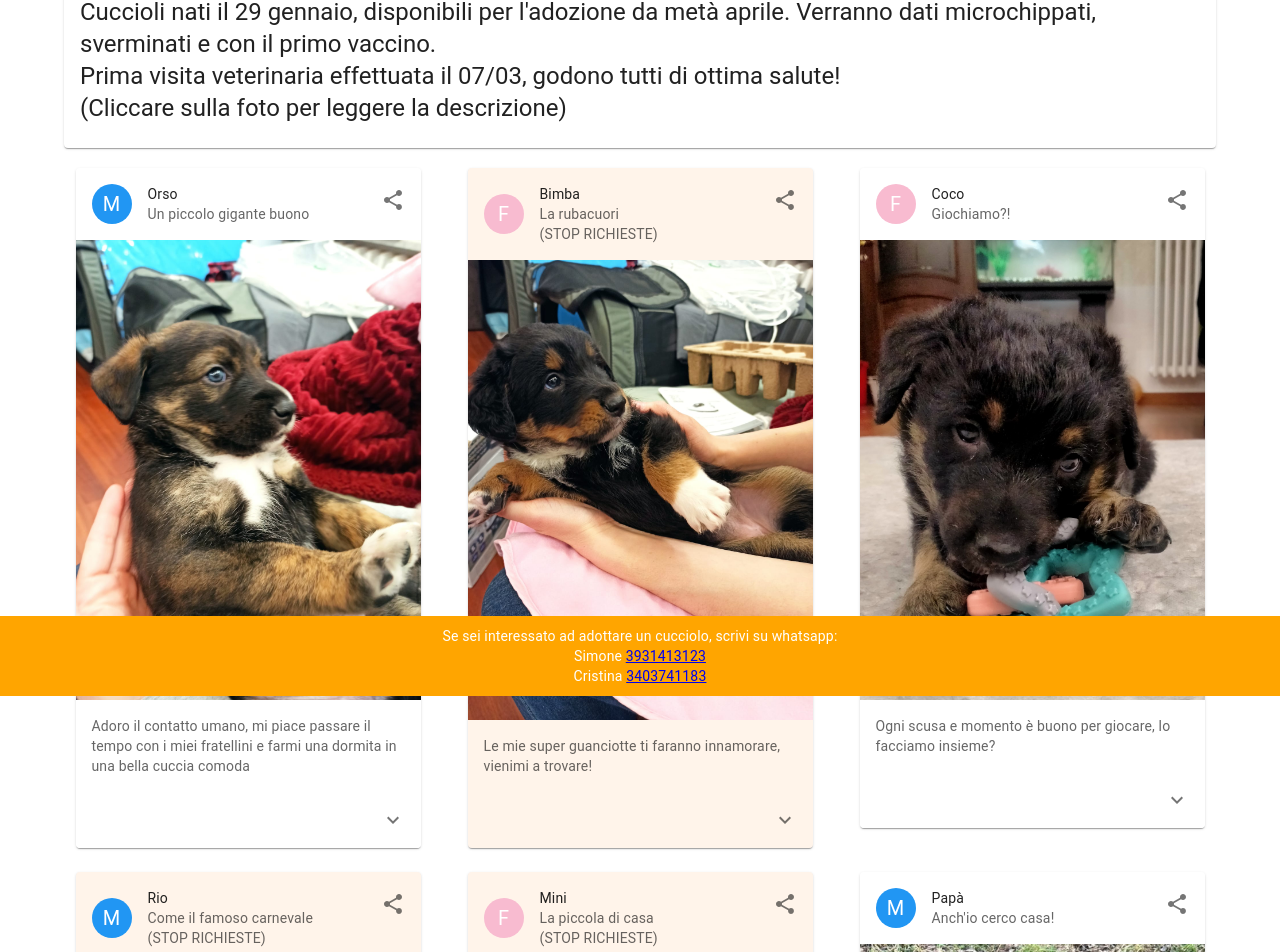
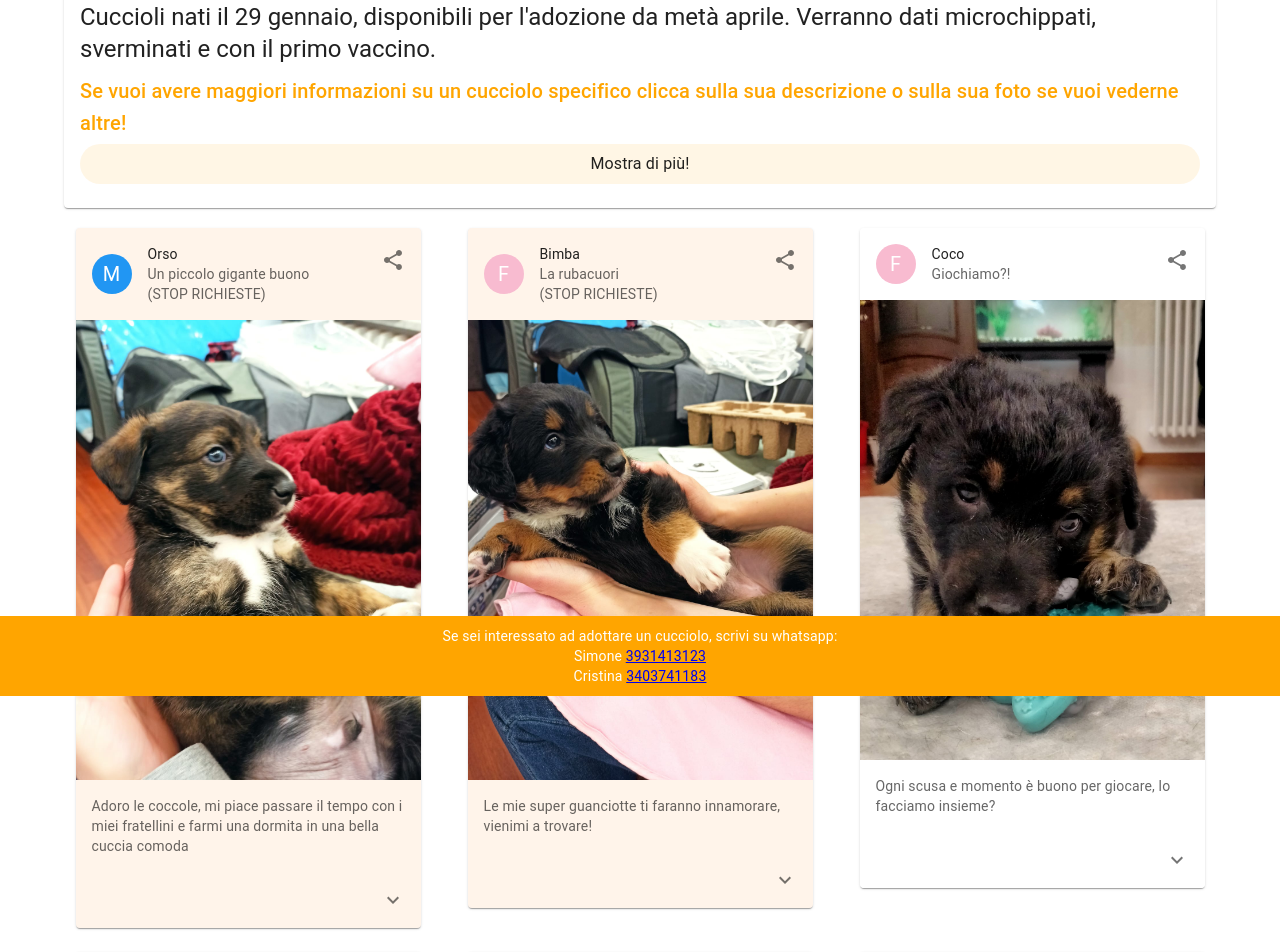
Before and after one commit to SimoneRicci98/adotta-un-cucciolo, a React (Create React App) app: page / in a window 1280 px wide. Shown: the part 104-1056 px from the top of the page. Built offline with nearby package versions, Linux system fonts and the light colour scheme.

Commit message:
aggiunte foto e descrizioni

```diff
--- a/src/App.js
+++ b/src/App.js
@@ -1,16 +1,22 @@
 import React, { useState, useEffect } from 'react';
-import { AppBar, Toolbar, Typography, Container, Card, CardContent, Grid } from '@mui/material';
+import { AppBar, Toolbar, Typography, Container, Card, CardContent, Grid, Collapse, CardActions } from '@mui/material';
 import './App.css';
 import Overview from './pages/Overview';
 
 function App() {
   const [cucciolo, setCucciolo] = useState(undefined)
+  const [expanded, setExpanded] = useState(false);
+
 
   useEffect(() => {
     const params = new URLSearchParams(window.location.search);
     const c = params.get('cucciolo');
     setCucciolo(c)
   }, []);
+
+  const handleExpandClick = () => {
+    setExpanded(!expanded)
+  }
 
   return (
     <div className='root'>
@@ -22,13 +28,36 @@ function App() {
       <Container style={{ marginTop: "20px" }}>
         <Grid container spacing={3} className='cardContainer'>
           <Grid item xs={12}>
-            <Card style={{ width: "100%", margin: "0 auto" }}>
+            <Card style={{ width: "100%", margin: "0 auto" }} onClick={handleExpandClick}>
               <CardContent>
-                <Typography variant="h5" component="h2" style={{ color: "rgba(0, 0, 0, 0.87)" }}>
+                <Typography variant="h5" component="h2" style={{ color: "rgba(0, 0, 0, 0.87)", padding: "5px 0" }}>
                   Cuccioli nati il 29 gennaio, disponibili per l'adozione da metà aprile. Verranno dati microchippati, sverminati e con il primo vaccino.
-                  <br />Prima visita veterinaria effettuata il 07/03, godono tutti di ottima salute!
-                  <br />(Cliccare sulla foto per leggere la descrizione)
                 </Typography>
+                <Typography variant="h6" component="h4" style={{ color: "#ffa500", padding: "5px 0" }}>
+                  Se vuoi avere maggiori informazioni su un cucciolo specifico clicca sulla sua descrizione o sulla sua foto se vuoi vederne altre!
+                </Typography>
+                <CardActions disableSpacing onClick={handleExpandClick} style={{ backgroundColor: "rgba(255, 165, 0, 0.1)", borderRadius: "20px", cursor: "pointer" }}>
+                  <Typography style={{ margin: "0 auto", }}>Mostra di {expanded ? "meno" : "più!"}</Typography>
+                </CardActions>
+                <Collapse in={expanded} timeout="auto" unmountOnExit>
+                  <CardContent>
+                    {/*<Typography style={{ color: "rgba(0, 0, 0, 0.87)", padding: "5px 0" }}>
+                      I cuccioli sono un tripudio di energia e allegria, un vortice di vita che riempie la casa di risate e gioia. Non c'è momento noioso quando sono intorno, poiché si impegnano in giochi e interazioni senza fine. Con l'introduzione dei loro nuovi giocattoli, come palline e ossi di gomma, hanno scoperto un mondo di divertimento che li tiene occupati per ore.
+                    </Typography>*/}
+                    <Typography style={{ color: "rgba(0, 0, 0, 0.87)", padding: "5px 0" }}>
+                      Crescendo in un ambiente casalingo, i cuccioli si sono abituati alle persone e ai rumori tipici della vita quotidiana, come l'aspirapolvere che ronza e la televisione che mormora in sottofondo.
+                    </Typography>
+                    <Typography style={{ color: "rgba(0, 0, 0, 0.87)", padding: "5px 0" }}>
+                      Con il coinvolgimento del nostro altro cane (amorevolmente chiamato lo zio Tony) e della loro bravissima mamma, stanno crescendo imparando le interazioni e il rispetto verso gli altri cani. Osservandoli interagire, si può percepire quanto i due membri più grandi della famiglia siano importanti per loro.
+                    </Typography >
+                    <Typography style={{ color: "rgba(0, 0, 0, 0.87)", padding: "5px 0" }}>
+                      E non c'è cosa che entusiasmi di più i cuccioli che l'idea di esplorare gli spazi aperti! Con l'arrivo delle belle giornate avranno la possibilità di scoprire gli spazi esterni (nel nostro giardino) in totale sicurezza.
+                    </Typography>
+                    <Typography style={{ color: "rgba(0, 0, 0, 0.87)", padding: "5px 0" }}>
+                      La prima visita veterinaria al CVT di Rivoli effettuata il 07/03 ha confermato che sono tutti in ottima salute! Non vedono l'ora di trovare una casa dove poter portare ancora più gioia e amore, e siamo sicuri che chiunque li adotti avrà la fortuna di accogliere una parte speciale della famiglia.
+                    </Typography>
+                  </CardContent>
+                </Collapse>
               </CardContent>
             </Card>
           </Grid>
--- a/src/components/StyledCard.js
+++ b/src/components/StyledCard.js
@@ -12,7 +12,6 @@ import Typography from '@mui/material/Typography';
 import { blue, pink } from '@mui/material/colors';
 import ShareIcon from '@mui/icons-material/Share';
 import ExpandMoreIcon from '@mui/icons-material/ExpandMore';
-import { Button } from '@mui/material';
 
 const handleShareClick = async (dog) => {
     const url = 'https://adotta-un-cucciolo.vercel.app/?cucciolo=' + dog.name + '#' + dog.name;
@@ -60,10 +59,27 @@ export default function StyledCard(props) {
     const handleExpandClick = () => {
         setExpanded(!expanded);
     };
+    const getBackgroundColor = () => {
+        switch (dog.adopted) {
+            case '(STOP RICHIESTE)':
+                return 'rgba(255, 218, 185, 0.3)'
+            case '(Nuovamente disponibile!)':
+                return 'rgba(144, 238, 144, 0.3)'
+            default:
+                return 'white'
+        }
+    }
+    const openInNewTab = (url) => {
+  const newWindow = window.open(url, '_blank', 'noopener,noreferrer')
+  if (newWindow) newWindow.opener = null
+}
+    const onClickUrl = (url) => {
+        return () => openInNewTab(url)
+      }
 
     return (
 
-        <Card sx={{ maxWidth: 345, margin: '0 auto' }} onClick={handleExpandClick}>
+        <Card sx={{ maxWidth: 345, margin: '0 auto' }} >
             <section id={dog.name} name={dog.name} />
             <CardHeader
                 avatar={
@@ -78,20 +94,21 @@ export default function StyledCard(props) {
                 }
                 title={dog.name}
                 subheader={<>{dog.short_desc} <br /> {dog.adopted}</>}
-                style={{ backgroundColor: dog.adopted !== '' ? 'rgba(255, 218, 185, 0.3)' : 'white' }}
+                style={{ backgroundColor: getBackgroundColor() }}
+                onClick={handleExpandClick}
             />
-
             <CardMedia
                 component="img"
                 image={dog.image}
                 alt={dog.name}
+                onClick={onClickUrl(dog.url)}
             />
-            <CardContent style={{ backgroundColor: dog.adopted !== '' ? 'rgba(255, 218, 185, 0.3)' : 'white' }}>
+            <CardContent style={{ backgroundColor: getBackgroundColor() }} onClick={handleExpandClick}>
                 <Typography variant="body2" color="text.secondary">
                     {dog.pitch_sale}
                 </Typography>
             </CardContent>
-            <CardActions disableSpacing style={{ backgroundColor: dog.adopted !== '' ? 'rgba(255, 218, 185, 0.3)' : 'white' }}>
+            <CardActions disableSpacing style={{ backgroundColor: getBackgroundColor() }} onClick={handleExpandClick}>
                 {/* <Button >Segui la mia crescita!</Button>*/}
                 <ExpandMore
                     expand={expanded}
@@ -103,7 +120,7 @@ export default function StyledCard(props) {
                 </ExpandMore>
             </CardActions>
             <Collapse in={expanded} timeout="auto" unmountOnExit>
-                <CardContent style={{ backgroundColor: dog.adopted !== '' ? 'rgba(255, 218, 185, 0.3)' : 'white' }}>
+                <CardContent style={{ backgroundColor: getBackgroundColor() }}>
                     {dog.description.map(value => <Typography paragraph>{value}</Typography>)}
                 </CardContent>
             </Collapse>
--- a/src/pages/Overview.js
+++ b/src/pages/Overview.js
@@ -1,4 +1,3 @@
-
 import React from 'react';
 import { Container, Grid } from '@mui/material';
 import '../App.css';
@@ -17,11 +16,12 @@ const Overview = (props) => {
     [
       {
         name: 'Orso',
-        adopted: '',
+        adopted: '(STOP RICHIESTE)',
         gender: 'm',
         image: orso,
+        url:'https://www.dropbox.com/scl/fo/cnawrnpedmtnfscsz6hg1/h?rlkey=wjlk01j4yae8vzkiusa1n5bpp&dl=0',
         short_desc: 'Un piccolo gigante buono',
-        pitch_sale: 'Adoro il contatto umano, mi piace passare il tempo con i miei fratellini e farmi una dormita in una bella cuccia comoda',
+        pitch_sale: 'Adoro le coccole, mi piace passare il tempo con i miei fratellini e farmi una dormita in una bella cuccia comoda',
         wheight_progress:[{ date: "12-02-24", weight: 1600 }, { date: "16-02-24", weight: 1850 }, { date: "17-02-24", weight: 1960 }, { date: "18-02-24", weight: 2050 }, { date: "21-02-24", weight: 2300 }, { date: "22-02-24", weight: 2400 }, { date: "23-02-24", weight: 2400 }, { date: "26-02-24", weight: 2600 }, { date: "28-02-24", weight: 2890 }, { date: "01-03-24", weight: 3300 }, { date: "03-03-24", weight: 3400 }, { date: "07-03-24", weight: 3900 }],
         description:
           [
@@ -36,6 +36,7 @@ const Overview = (props) => {
         adopted: '(STOP RICHIESTE)',
         gender: 'f',
         image: bimba,
+        url:'https://www.dropbox.com/scl/fo/a6143fc54a6uvdnlez6rf/h?rlkey=528milnbm53omianx8bep1ydo&dl=0',
         short_desc: 'La rubacuori',
         pitch_sale: 'Le mie super guanciotte ti faranno innamorare, vienimi a trovare!',
         wheight_progress:[{ date: "12-02-24", weight: 1290 }, { date: "16-02-24", weight: 1640 }, { date: "17-02-24", weight: 1710 }, { date: "18-02-24", weight: 1750 }, { date: "21-02-24", weight: 1900 }, { date: "22-02-24", weight: 1970 }, { date: "23-02-24", weight: 2040 }, { date: "26-02-24", weight: 2150 }, { date: "28-02-24", weight: 2320 }, { date: "01-03-24", weight: 2680 }, { date: "03-03-24", weight: 2800 }, { date: "07-03-24", weight: 3250 }],
@@ -52,6 +53,7 @@ const Overview = (props) => {
         adopted: '',
         gender: 'f',
         image: coco,
+        url:'https://www.dropbox.com/scl/fo/teqyfvxisou9l323w0xl7/h?rlkey=hjh5j98rokwqvufk0smatn8my&dl=0',
         short_desc: 'Giochiamo?!',
         pitch_sale: 'Ogni scusa e momento è buono per giocare, lo facciamo insieme?',
         wheight_progress:[{ date: "12-02-24", weight: 1400 }, { date: "16-02-24", weight: 1730 }, { date: "17-02-24", weight: 1830 }, { date: "18-02-24", weight: 1850 }, { date: "21-02-24", weight: 2060 }, { date: "22-02-24", weight: 2150 }, { date: "23-02-24", weight: 2160 }, { date: "26-02-24", weight: 2300 }, { date: "28-02-24", weight: 2570 }, { date: "01-03-24", weight: 3000 }, { date: "03-03-24", weight: 3150 }, { date: "07-03-24", weight: 3900 }],
@@ -65,10 +67,11 @@ const Overview = (props) => {
       },
       {
         name: 'Rio',
-        adopted: '(STOP RICHIESTE)',
+        adopted: '(Nuovamente disponibile!)',
         image: rio,
+        url:'https://www.dropbox.com/scl/fo/zkbxkle6e6y64o4ld7xk6/h?rlkey=5dkze0ptoo7mnfpebpb7fn1p8&dl=0',
         short_desc: 'Come il famoso carnevale',
-        pitch_sale: 'Sono un piccolo prinicipe della notte e ho già trovato famiglia!',
+        pitch_sale: 'Allegro e pieno di energie. Adora giocare con i fratellini e scodinzola come un matto quando vede la ciotola.',
         wheight_progress: [{ date: "12-02-24", weight: 1320 }, { date: "16-02-24", weight: 1650 }, { date: "17-02-24", weight: 1750 }, { date: "18-02-24", weight: 1805 }, { date: "21-02-24", weight: 1980 }, { date: "22-02-24", weight: 2075 }, { date: "23-02-24", weight: 2040 }, { date: "26-02-24", weight: 2250 }, { date: "28-02-24", weight: 2520 }, { date: "01-03-24", weight: 2900 }, { date: "03-03-24", weight: 3200 }, { date: "07-03-24", weight: 3900 }],
         gender: 'm',
         description:
@@ -84,6 +87,7 @@ const Overview = (props) => {
         name: 'Mini',
         adopted: '(STOP RICHIESTE)',
         image: mini,
+        url:'https://www.dropbox.com/scl/fo/pwqth95p9gm4g01i9vc0c/h?rlkey=7x6wyt06kyexkm8w3cz8ll6rg&dl=0',
         short_desc: 'La piccola di casa',
         pitch_sale: 'Ogni riccio un capriccio',
         wheight_progress:[{ date: "12-02-24", weight: [{ min: 1040, max: 1160 }] }, { date: "16-02-24", weight: 1315 }, { date: "17-02-24", weight: 1400 }, { date: "18-02-24", weight: 1450 }, { date: "21-02-24", weight: 1650 }, { date: "22-02-24", weight: 1720 }, { date: "23-02-24", weight: 1720 }, { date: "26-02-24", weight: 1870 }, { date: "28-02-24", weight: 2020 }, { date: "01-03-24", weight: 2270 }, { date: "03-03-24", weight: 2550 }, { date: "07-03-24", weight: 2900 }],
@@ -99,6 +103,7 @@ const Overview = (props) => {
         name: 'Papà',
         adopted: '',
         image: papa,
+        url:'https://www.dropbox.com/scl/fo/6enklrovou499lp2ljnq7/h?rlkey=8umo3ozs7567u956hm1rzusf9&dl=0',
         short_desc: 'Anch\'io cerco casa!',
         pitch_sale: 'Ciao, sono Bruno, un cucciolone classe 2022. Cerco una famiglia dinamica da amare per sempre.',
         gender: 'm',
@@ -114,6 +119,7 @@ const Overview = (props) => {
         name: 'Mamma',
         adopted: '',
         image: mamma,
+        url:'https://www.dropbox.com/scl/fo/pjnxc0v4jv44nuzui2k22/h?rlkey=n3e661z543ihifm0mqu8r0in0&dl=0',
         short_desc: 'Biscotto?',
         pitch_sale: 'Ciao, sono Jetta, arrivo dall\'Ucraina, adoro i biscotti e ho trovato casa da Simone e Cristina.',
         gender: 'f',
```
